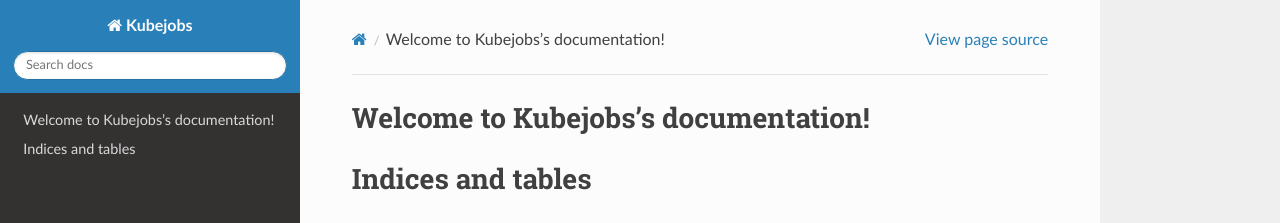
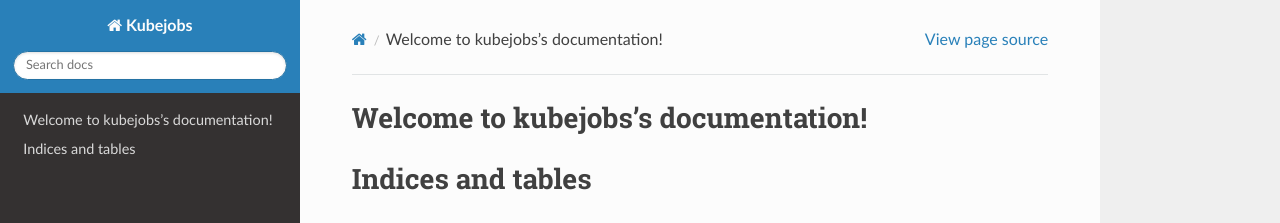
Before and after one commit to AntreasAntoniou/kubejobs, a Sphinx documentation site: the page built from docs/source/index.rst, in a window 1280 px wide. Shown: the top 223 px of the page. Built offline with Sphinx 7.4.7 and the Read the Docs theme 2.0.0, drawn with Linux system fonts in a browser that asks for light colours; part of the change alters nothing that is shown.

```diff
--- a/docs/source/conf.py
+++ b/docs/source/conf.py
@@ -9,7 +9,7 @@
 project = "Kubejobs"
 copyright = "2023, Antreas Antoniou"
 author = "Antreas Antoniou"
-release = "0.1.0"
+release = "0.2.0"
 
 # -- General configuration ---------------------------------------------------
 # https://www.sphinx-doc.org/en/master/usage/configuration.html#general-configuration
--- a/docs/source/index.rst
+++ b/docs/source/index.rst
@@ -1,9 +1,9 @@
-.. Kubejobs documentation master file, created by
-   sphinx-quickstart on Fri May  5 19:57:38 2023.
+.. kubejobs documentation master file, created by
+   sphinx-quickstart on Fri May  5 23:27:51 2023.
    You can adapt this file completely to your liking, but it should at least
    contain the root `toctree` directive.
 
-Welcome to Kubejobs's documentation!
+Welcome to kubejobs's documentation!
 ====================================
 
 .. toctree::
--- a/kubejobs/__init__.py
+++ b/kubejobs/__init__.py
@@ -1 +1,2 @@
 from .jobs import *
+from .examples import *
```
